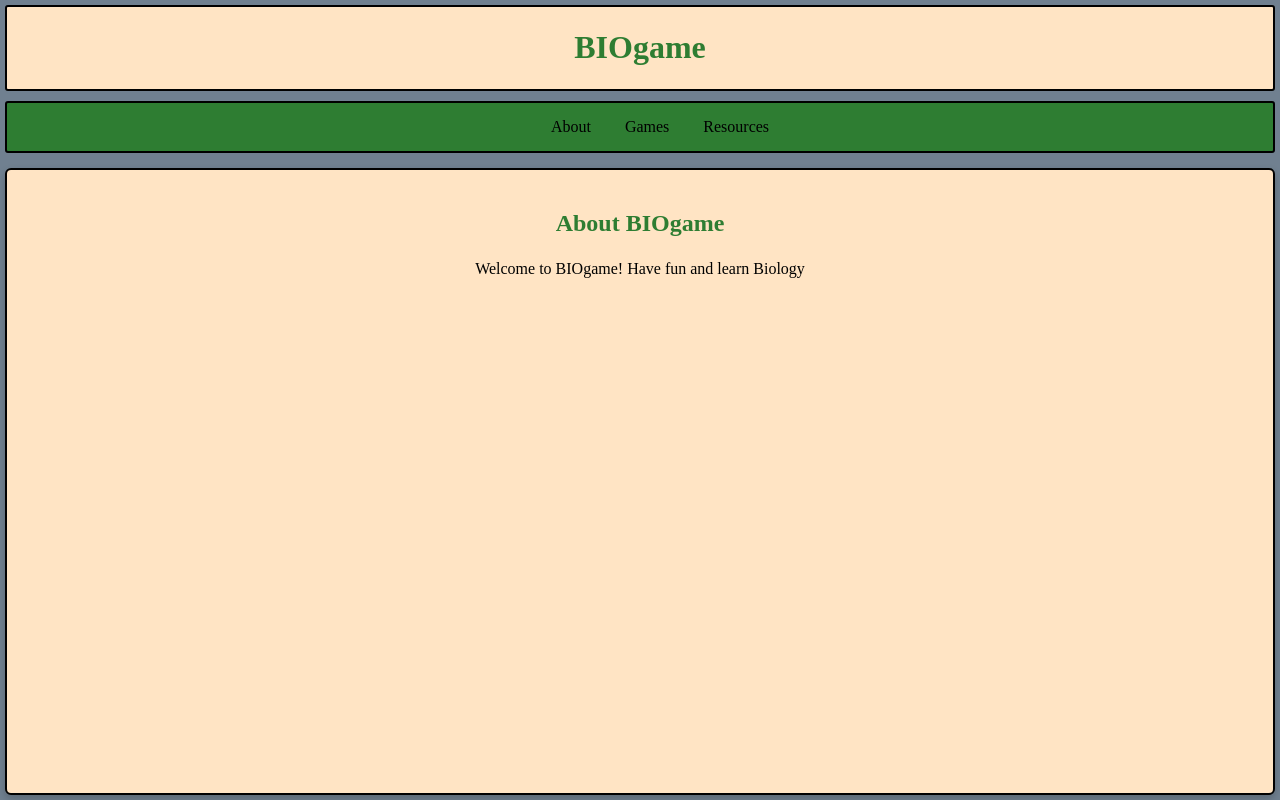
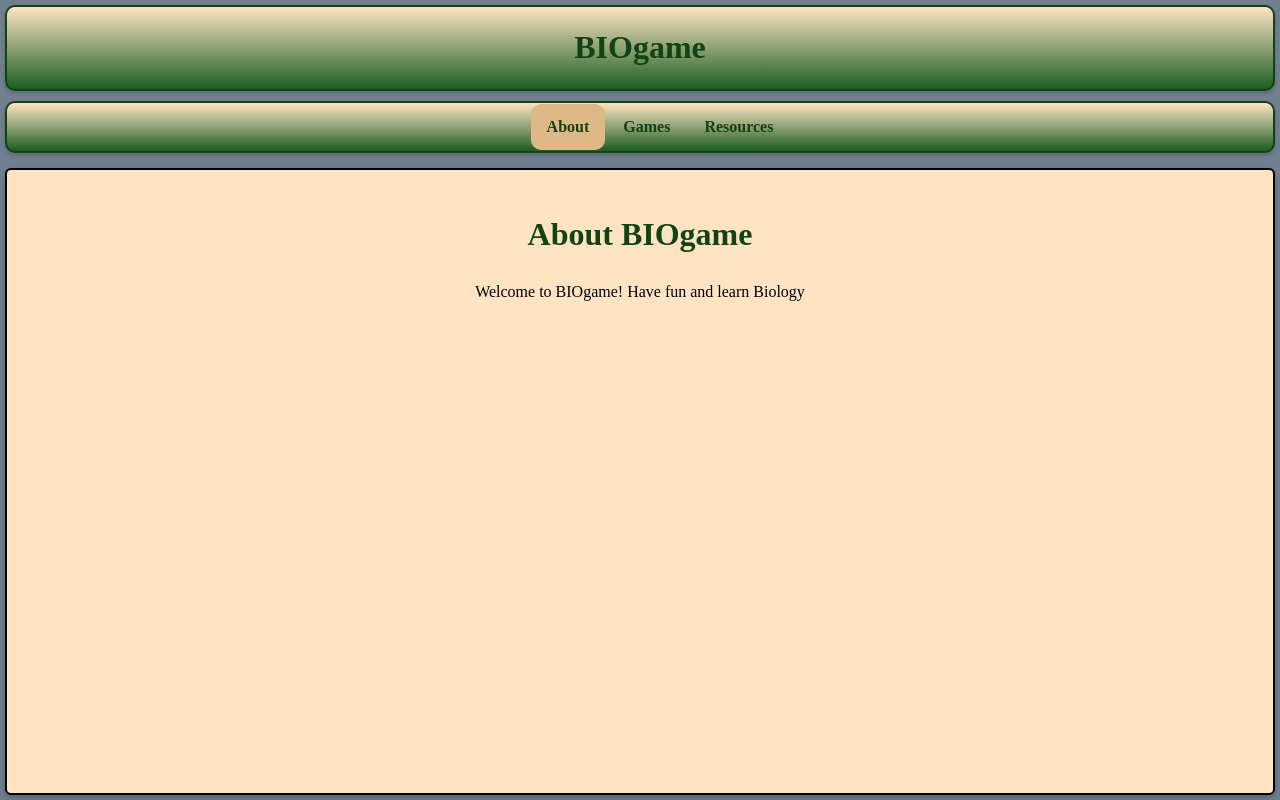
Before and after one commit to TommyTom3/BIOgame, a plain HTML site: page index.html in a window 1280 px wide. Both pictures are taken after a click on the link "About". Drawn offline with Linux system fonts and the light colour scheme.

Commit message:
style practice

```diff
--- a/script.js
+++ b/script.js
@@ -11,6 +11,8 @@ document.addEventListener('DOMContentLoaded', () => {
     navLinks.forEach(link => {
         link.addEventListener('click', (e) => {
             e.preventDefault(); // Prevents default link behavior
+            navLinks.forEach(l => l.classList.remove('active'));
+            link.classList.add('active');
 
             // Get the target section ID from data-target
             const targetId = link.getAttribute('data-target');
--- a/styles.css
+++ b/styles.css
@@ -10,25 +10,31 @@ body {
     padding: 1px;
     margin: 5px;
     background-color: bisque;
-    border-radius: 3px;
+    border-radius: 10px;
+    justify-content: center;
     text-align: center;
-    border: 2px solid black;
-    color: #2e7d32;
+    border: 2px solid #114313;
+    color: #114313;
+    box-shadow: 0 2px 4px rgba(0, 0, 0, 0.2);
+    background: linear-gradient(to bottom, bisque, #1b5e20);
+    font-weight: bold;
 }
 
 .nav {
 	list-style-type: none;
 	margin: 5px;
 	overflow: hidden;
-	background-color: #2e7d32;;
-	border-radius: 3px;
-	border: 2px solid black;
+	background-color: bisque;
+	border-radius: 10px;
+	border: 2px solid #114313;
 	position: -webkit-sticky;
 	position: sticky;
 	top: 0;
 	margin-bottom: 10px;
     display: flex;
     justify-content: center;
+    box-shadow: 0 2px 4px rgba(0, 0, 0, 0.2);
+    background: linear-gradient(to bottom, bisque, #1b5e20);
 }
 
 .nav li {
@@ -39,15 +45,24 @@ body {
 
 .nav li a {
 	display: block;
-	color: black;
+    color: #114313;
 	text-align: center;
 	padding: 14px 16px;
 	text-decoration: none;
+    font-weight: bold;
 }
 
 .nav li a:hover {
 	background-color: burlywood;
 	border-radius: 10px;
+    transform: scale(1.02);
+    transition: all 0.3s ease;
+}
+
+.nav-link.active {
+    background-color: burlywood;
+    border-radius: 10px;
+    font-weight: bold;
 }
 
 .game-space {
@@ -71,14 +86,15 @@ body {
 }
 
 .content-section h2 {
-    color: #2e7d32;
-    font-size: 24px;
+    color: #114313;
+    font-size: 2rem;
 }
 
 .content-section p {
-    font-size: 16px;
+    font-size: 1rem;
     line-height: 1.5;
 }
+
 
 /* Media query for smaller screens */
 @media (max-width: 600px) {
```
